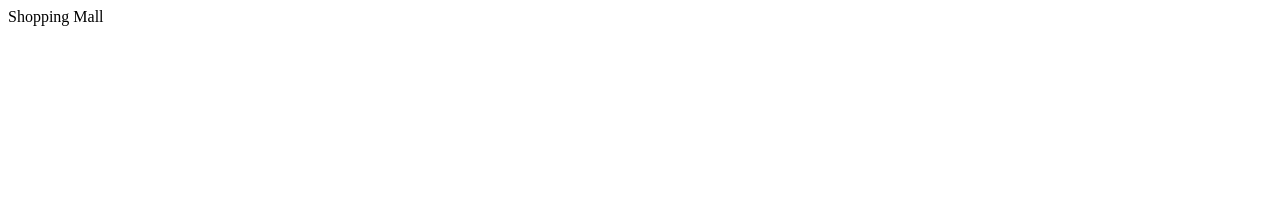
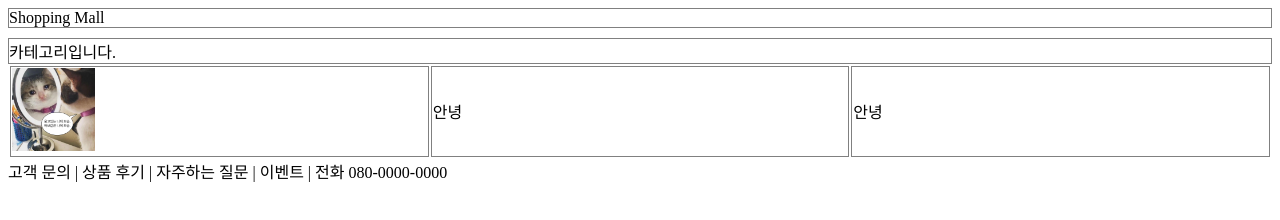
Before and after one commit to eun6/ShoppingMall, a plain HTML site: page index.html in a window 1280 px wide. Drawn offline with Linux system fonts and the light colour scheme.

Commit message:
기본 틀 추가

```diff
--- a/index.css
+++ b/index.css
@@ -0,0 +1,15 @@
+header {
+    border: 1px solid gray;
+    margin-bottom: 10px;
+}
+nav {border:1px solid gray;}
+table td {
+    border: 1px solid gray;
+    width: 20%;
+    height: 20%;
+
+}
+table td img {
+    width: 20%;
+    height: 20%;
+}
--- a/index.html
+++ b/index.html
@@ -1,7 +1,22 @@
 <!DOCTYPE html>
 <html>
     <meta charset="UTF-8">
-    <head>Shopping Mall</head>
+    <head><title>Shopping Mall</title></head>
     <link href="index.css" type="text/css" rel="stylesheet"/>
-    <body></body>
+    <body>
+        <header id="main-header">
+            Shopping Mall
+        </header>
+        <nav id="main-navigation">카테고리입니다.</nav>
+        <div id="content">
+            <table class="product_img">
+                <tr><td><img class="pd_img" src="cry.jpg"></td>
+                    <td>안녕</td><td>안녕</td></tr>
+            </table>
+        </div>
+        <footer id="main-footer">
+            고객 문의 | 상품 후기 | 자주하는 질문 | 이벤트 | 전화 080-0000-0000
+        </footer>
+
+    </body>
 </html>
```
Also changed, not shown: cry.jpg (added).
